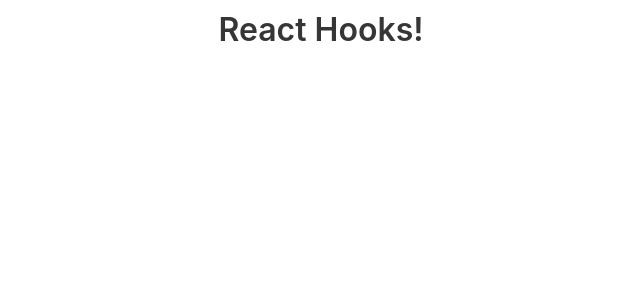
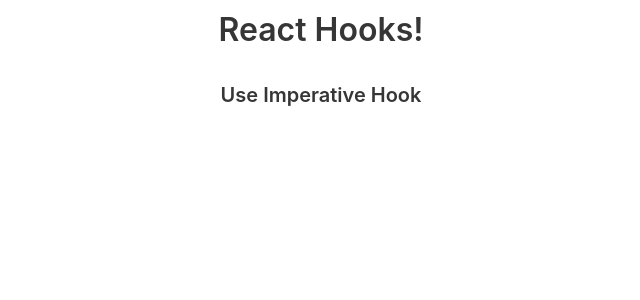
Before and after one commit to crypto-hynd/react-hooks, a React (Create React App) app: page / in a window 1280 px wide. Shown: the top 300 px of the page, without its empty margins (319-959 px from the left). Built offline with nearby package versions, Linux system fonts and the light colour scheme.

Commit message:
- useImperative hook completely done.

```diff
--- a/src/App.js
+++ b/src/App.js
@@ -1,4 +1,5 @@
 import './App.css';
+import ImperativeHandle from "./ImperativeHandle";
 
 function App() {
   return (
@@ -6,7 +7,7 @@
       <div className={'container'}>
         <div className={'column is-8 is-offset-2'}>
           <h1>React Hooks!</h1>
-          {/*  Components will go here */}
+          <ImperativeHandle/>
         </div>
       </div>
     </div>
--- /dev/null
+++ b/src/ImperativeHandle.js
@@ -0,0 +1,9 @@
+const ImperativeHandle = () => {
+  return(
+    <div className={'mt-5 column is-6 is-offset-3'}>
+      <h4>Use Imperative Hook</h4>
+    </div>
+  )
+}
+
+export default ImperativeHandle;
```
